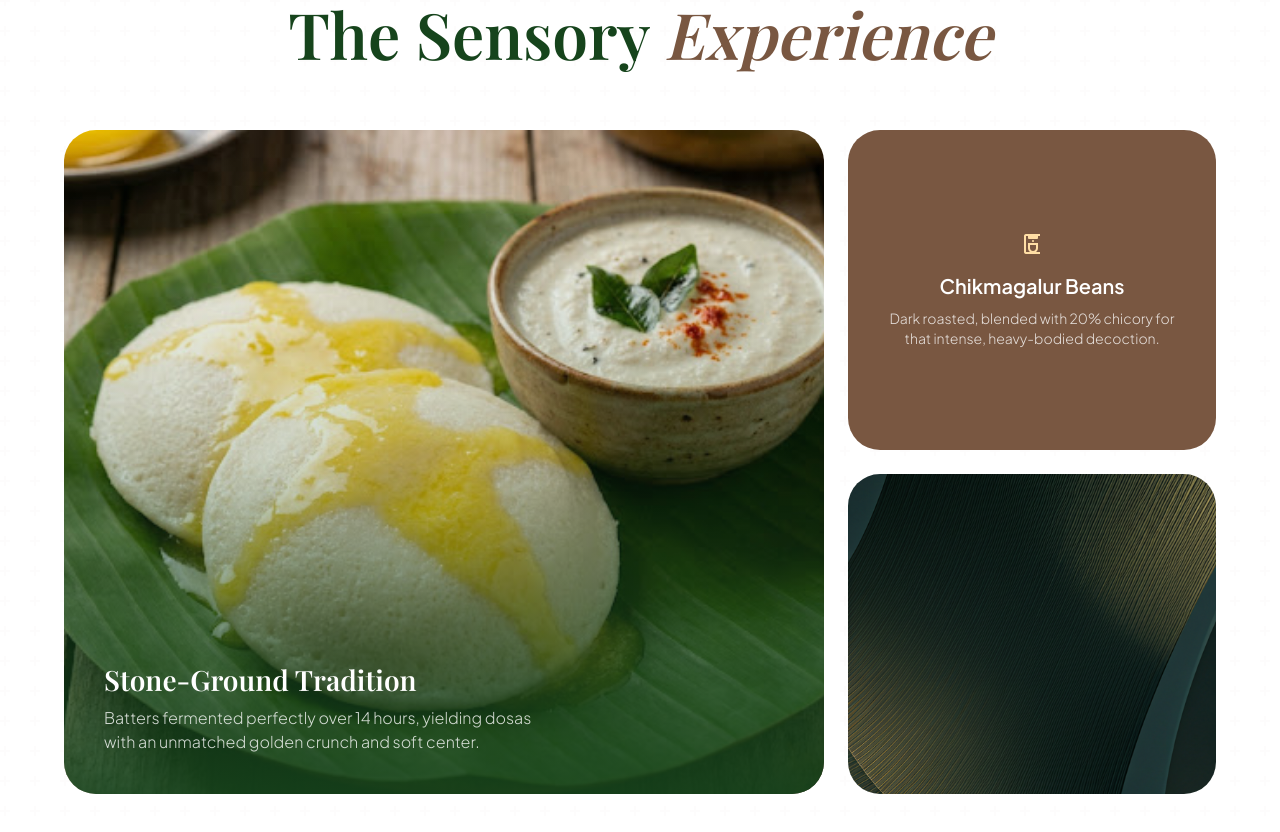
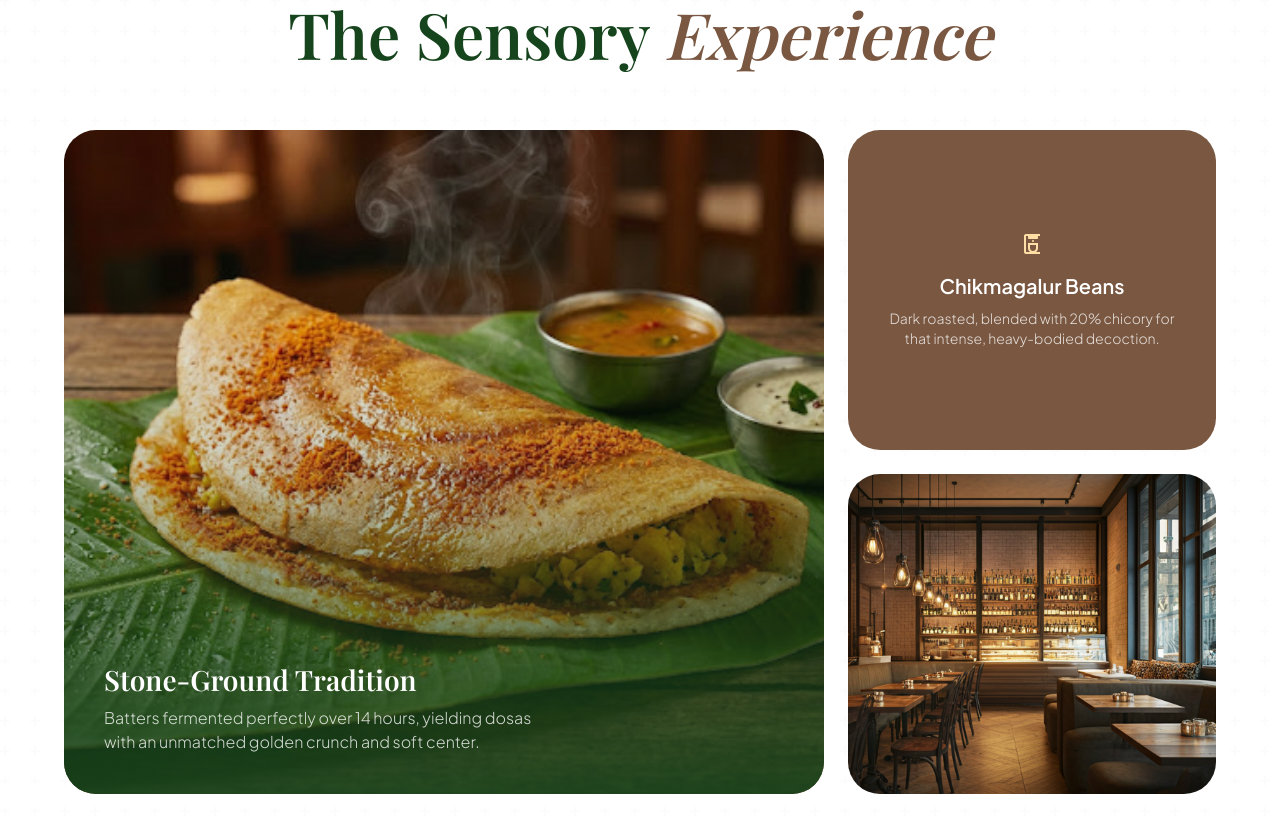
Before and after one commit to Rohit-Gupta-126/cafe_bengaluru, a Next.js app: page / in a window 1280 px wide. Shown: the part 1620-2452 px from the top of the page. Built offline with nearby package versions, Linux system fonts and the light colour scheme; a web font is replaced by a local one.

Commit message:
style: fix bento grid side images to match content

```diff
--- a/src/app/page.tsx
+++ b/src/app/page.tsx
@@ -308,7 +308,7 @@ export default function Home() {
               transition={{ duration: 0.6 }}
               className="md:col-span-2 md:row-span-2 lg:col-span-2 lg:row-span-2 rounded-4xl overflow-hidden relative group hover-target"
             >
-              <Image src="/images/authentic_taste.png" alt="Sensory Taste" fill className="object-cover transition-transform duration-1000 group-hover:scale-105" sizes="(max-width: 768px) 100vw, 66vw" quality={85} />
+              <Image src="/images/podi_dosa.png" alt="Crispy Masala Dosa" fill className="object-cover transition-transform duration-1000 group-hover:scale-105" sizes="(max-width: 768px) 100vw, 66vw" quality={85} />
               <div className="absolute inset-0 bg-gradient-to-t from-primary/90 via-primary/20 to-transparent flex flex-col justify-end p-10">
                 <h3 className="font-headline-md text-headline-md text-white mb-2">Stone-Ground Tradition</h3>
                 <p className="font-body-md text-body-md text-white/80 max-w-[448px] font-light">Batters fermented perfectly over 14 hours, yielding dosas with an unmatched golden crunch and soft center.</p>
@@ -336,7 +336,7 @@ export default function Home() {
               transition={{ duration: 0.6, delay: 0.4 }}
               className="md:col-span-1 md:row-span-1 lg:col-span-1 lg:row-span-1 rounded-4xl overflow-hidden relative group hover-target mask-leaf"
             >
-              <Image src="/images/architecture_detail.png" alt="Architecture" fill className="object-cover transition-transform duration-1000 group-hover:scale-105" sizes="(max-width: 768px) 100vw, 33vw" quality={85} />
+              <Image src="/images/cafe_interior.png" alt="Cafe Interior" fill className="object-cover transition-transform duration-1000 group-hover:scale-105" sizes="(max-width: 768px) 100vw, 33vw" quality={85} />
             </motion.div>
           </div>
         </div>
```
